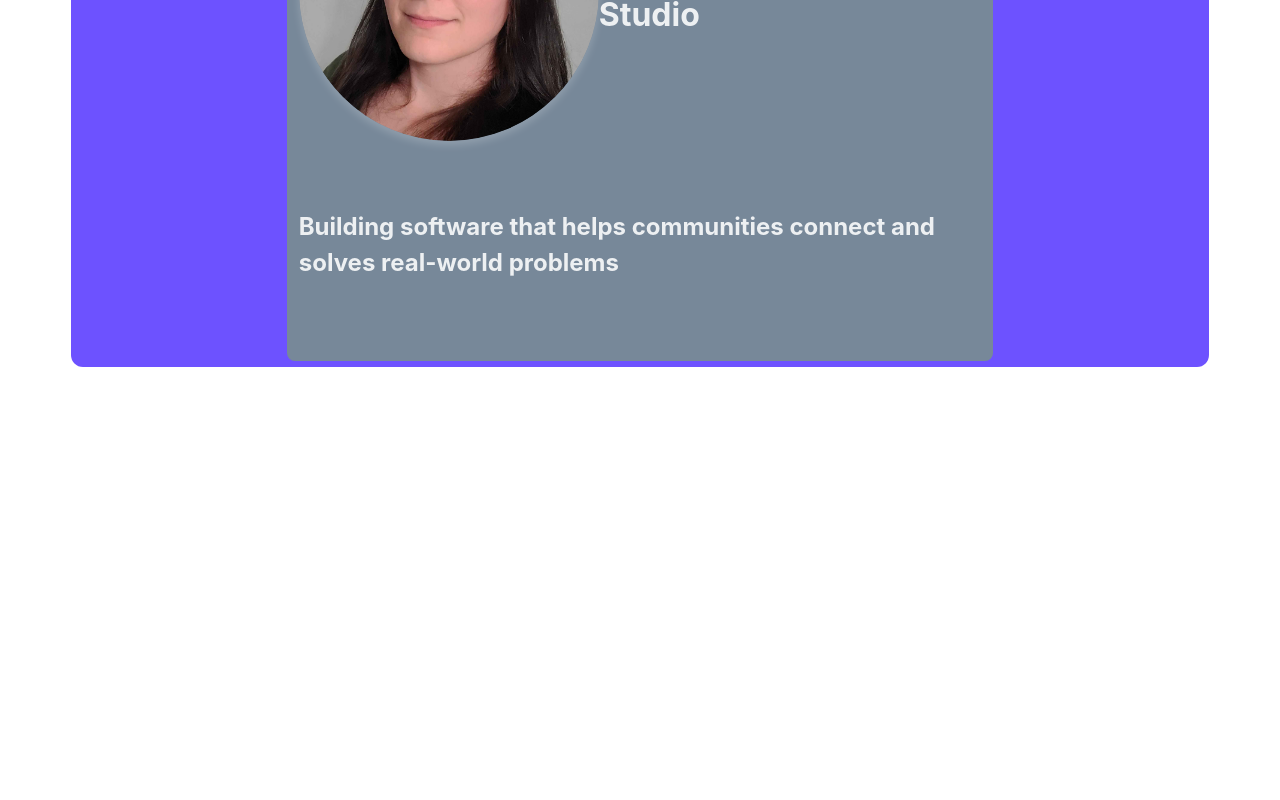
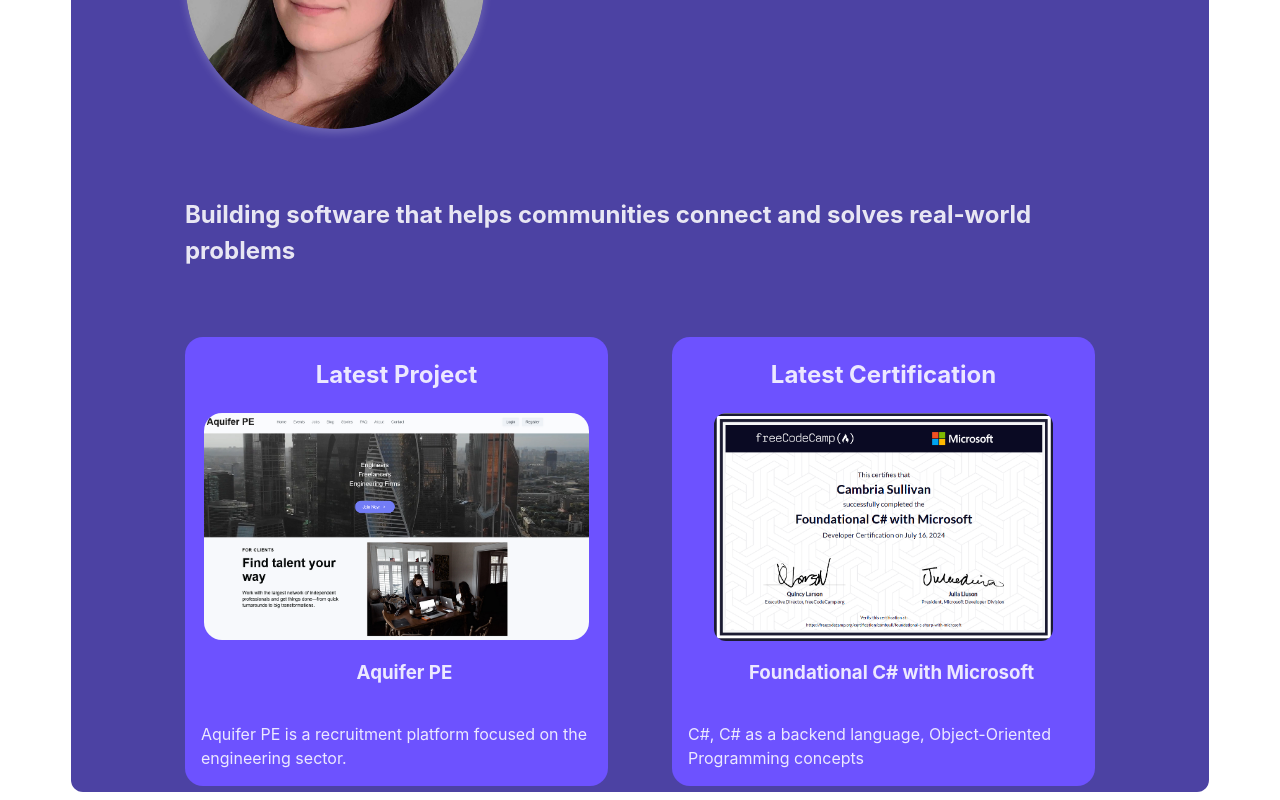
Before and after one commit to cambsull/DCWSReactPortfolio, a React (Vite) app: page / in a window 1280 px wide. Shown: the part 435-1235 px from the top of the page. Before the commit the page ends 810 px from the top, so only its background shows below. Built offline with nearby package versions, Linux system fonts and the light colour scheme.

Commit message:
worked on desktop features, two new components

```diff
--- a/src/components/DesktopContent/DesktopContent.css
+++ b/src/components/DesktopContent/DesktopContent.css
@@ -1,4 +1,5 @@
 @media only screen and (max-width: 1199px) {
+
     .desktopPrimaryContainer,
     .desktopCentralCard,
     .desktopAboutCard,
@@ -9,7 +10,85 @@
     }
 }
 
-@media only screen and (min-width: 1200px){
+@media only screen and (min-width: 1200px) and (max-width: 1349px) {
+    .desktopPrimaryContainer {
+        display: flex;
+        justify-content: center;
+    }
+
+    .desktopCentralCard {
+        display: flex;
+        border-radius: 12px;
+        width: 90%;
+        justify-content: center;
+        background-color: #4C42A3;
+    }
+
+    .desktopAboutCard {
+        display: flex;
+        flex-direction: column;
+        border-radius: 8px;
+        padding-left: 12px;
+        padding-right: 12px;
+        margin: 6px;
+        width: 80%;
+        align-items: center;
+    }
+
+    .desktopSpacer {
+        display: flex;
+        flex-direction: column;
+        padding: 12px;
+        margin: 12px;
+    }
+
+    .titlePic {
+        display: flex;
+        width: 100%;
+        flex-direction: row;
+        justify-content: space-between;
+        align-items: center;
+    }
+
+    .titlePic h1 {
+        font-size: 1.5rem;
+        padding-right: 1.25rem;
+        padding-left: 0.5rem;
+    }
+
+    .titlePic img {
+        height: 300px;
+        width: 300px;
+        border-radius: 50%;
+        box-shadow: 0px 4px 8px rgba(255, 255, 255, 0.20);
+    }
+
+    .titleTagline {
+        display: flex;
+        justify-content: center;
+        width: 100%;
+    }
+
+    .titleTagline h2 {
+        font-size: 1.5rem;
+    }
+
+    .latestContainer {
+        display: flex;
+        width: 100%;
+        flex-direction: row;
+        justify-content: space-between;
+        align-items: center;
+        gap: 4rem;
+    }
+
+    .latestProject,
+    .latestCertification {
+        flex: 1;
+    }
+}
+
+@media only screen and (min-width: 1350px) {
 .desktopPrimaryContainer {
     display: flex;
     justify-content: center;
@@ -20,7 +99,7 @@
     border-radius: 12px;
     width: 90%;
     justify-content: center;
-    background-color: #6D52FF;
+    background-color: #4C42A3;
 }
 
 .desktopAboutCard {
@@ -30,9 +109,7 @@
     padding: 12px;
     margin: 6px;
     width: 60%;
-    justify-content: center;
     align-items: center;
-    background-color: lightslategray;
 }
 
 .desktopSpacer {
@@ -46,8 +123,14 @@
     display: flex;
     width: 100%;
     flex-direction: row;
-    justify-content: space-around;
+    justify-content: center;
     align-items: center;
+    flex-wrap: disabled;
+}
+
+.titlePic h1 {
+    padding-right: 1rem;
+    padding-left: 3rem;
 }
 
 .titlePic img {
@@ -62,4 +145,24 @@
     justify-content: center;
     width: 100%;
 }
+
+.titleTagline h2 {
+    font-size: 1.5rem;
 }
+
+.latestContainer {
+    display: flex;
+    width: 100%;
+    flex-direction: row;
+    justify-content: space-between;
+    align-items: center;
+    gap: 4rem;
+}
+
+.latestProject,
+.latestCertification {
+    flex: 1;
+}
+
+
+}
--- a/src/components/DesktopContent/DesktopContent.jsx
+++ b/src/components/DesktopContent/DesktopContent.jsx
@@ -1,5 +1,7 @@
 import './DesktopContent.css';
 import profilePic from '../../assets/profilePic.jpg';
+import LatestProject from '../LatestProject/LatestProject.jsx';
+import LatestCertification from '../LatestCertification/LatestCertification.jsx';
 
 function DesktopContent() {
     return(
@@ -15,10 +17,16 @@
                 <h2>Building software that helps communities connect and solves real-world problems</h2>
                </div>
                <div className="desktopSpacer"></div>
+               <div className="latestContainer">
+                    <div className="latestProject">
+                        <LatestProject />
+                    </div>
+                    <div className="latestCertification">
+                        <LatestCertification />
+                    </div>
+               </div>
             </div>
         </div>
-
-
     </div>
         )
 }
--- /dev/null
+++ b/src/components/LatestCertification/LatestCertification.css
@@ -0,0 +1,26 @@
+.latestCertificationCard {
+    display: flex;
+    width: 100%;
+}
+
+.certificationCardDesktop{
+    display: flex;
+    flex-direction: column;
+    align-items: center;
+    justify-content: center;
+    background-color: #6D52FF;
+    border-radius: 18px;
+}
+
+.certificationCardDesktopImage {
+    width: 80%;
+    border-radius: 12px;
+}
+
+.certificationCardDesktopContent {
+    display: flex;
+    flex-direction: column;
+    justify-content: center;
+    align-items: center;
+    padding-left: 1rem;
+}
--- /dev/null
+++ b/src/components/LatestCertification/LatestCertification.jsx
@@ -0,0 +1,34 @@
+import React from 'react';
+
+import certImage4 from '../../assets/certImage4.png';
+import './LatestCertification.css';
+
+function LatestCertification() {
+    const certificationData = [
+        {
+            title: 'Foundational C# with Microsoft',
+            issuer: 'Microsoft',
+            description: 'C#, C# as a backend language, Object-Oriented Programming concepts',
+            image: certImage4,
+            link: 'https://www.freecodecamp.org/certification/cambsull/foundational-c-sharp-with-microsoft'
+        }
+    ]
+
+    console.log("Rendering LatestCertification", certificationData);
+
+    return (<>
+        <div className="latestCertificationCard">
+            <div className="certificationCardDesktop">
+            <h2>Latest Certification</h2>
+                <img src={certificationData[0].image} alt={certificationData[0].title} onClick={() => window.open(link, '_blank')} className="certificationCardDesktopImage" />
+                <div className="certificationCardDesktopContent">
+                    <h3>{certificationData[0].title}</h3>
+                    <p>{certificationData[0].description}</p>
+                </div>
+            </div>
+        </div>
+    </>
+    );
+}
+
+export default LatestCertification;
--- /dev/null
+++ b/src/components/LatestProject/LatestProject.css
@@ -0,0 +1,25 @@
+.latestProjectCard {
+    display: flex;
+    width: 100%;
+}
+
+.projectCardDesktop{
+    display: flex;
+    flex-direction: column;
+    align-items: center;
+    background-color: #6D52FF;
+    border-radius: 18px;
+}
+
+.projectCardDesktopImage {
+    width: 91%;
+    border-radius: 18px;
+}
+
+.projectCardDesktopContent {
+    display: flex;
+    flex-direction: column;
+    justify-content: center;
+    align-items: center;
+    padding-left: 1rem;
+}
--- /dev/null
+++ b/src/components/LatestProject/LatestProject.jsx
@@ -0,0 +1,33 @@
+import React from 'react';
+
+import projectImage1Desktop from '../../assets/projectImage1Desktop.png';
+import './LatestProject.css';
+
+function LatestProject() {
+    const projectData = [
+        {
+            title: 'Aquifer PE',
+            description: 'Aquifer PE is a recruitment platform focused on the engineering sector.',
+            image: projectImage1Desktop,
+            link: 'https://aquiferpe.com'
+        }
+    ]
+
+    console.log("Rendering LatestProject", projectData);
+
+    return (<>
+        <div className="latestProjectCard">
+            <div className="projectCardDesktop">
+            <h2>Latest Project</h2>
+                <img src={projectData[0].image} alt={projectData[0].title} onClick={() => window.open(link, '_blank')} className="projectCardDesktopImage" />
+                <div className="projectCardDesktopContent">
+                    <h3>{projectData[0].title}</h3>
+                    <p>{projectData[0].description}</p>
+                </div>
+            </div>
+        </div>
+    </>
+    );
+}
+
+export default LatestProject;
```
Also changed, not shown: src/assets/projectImage1Desktop.png (added).
